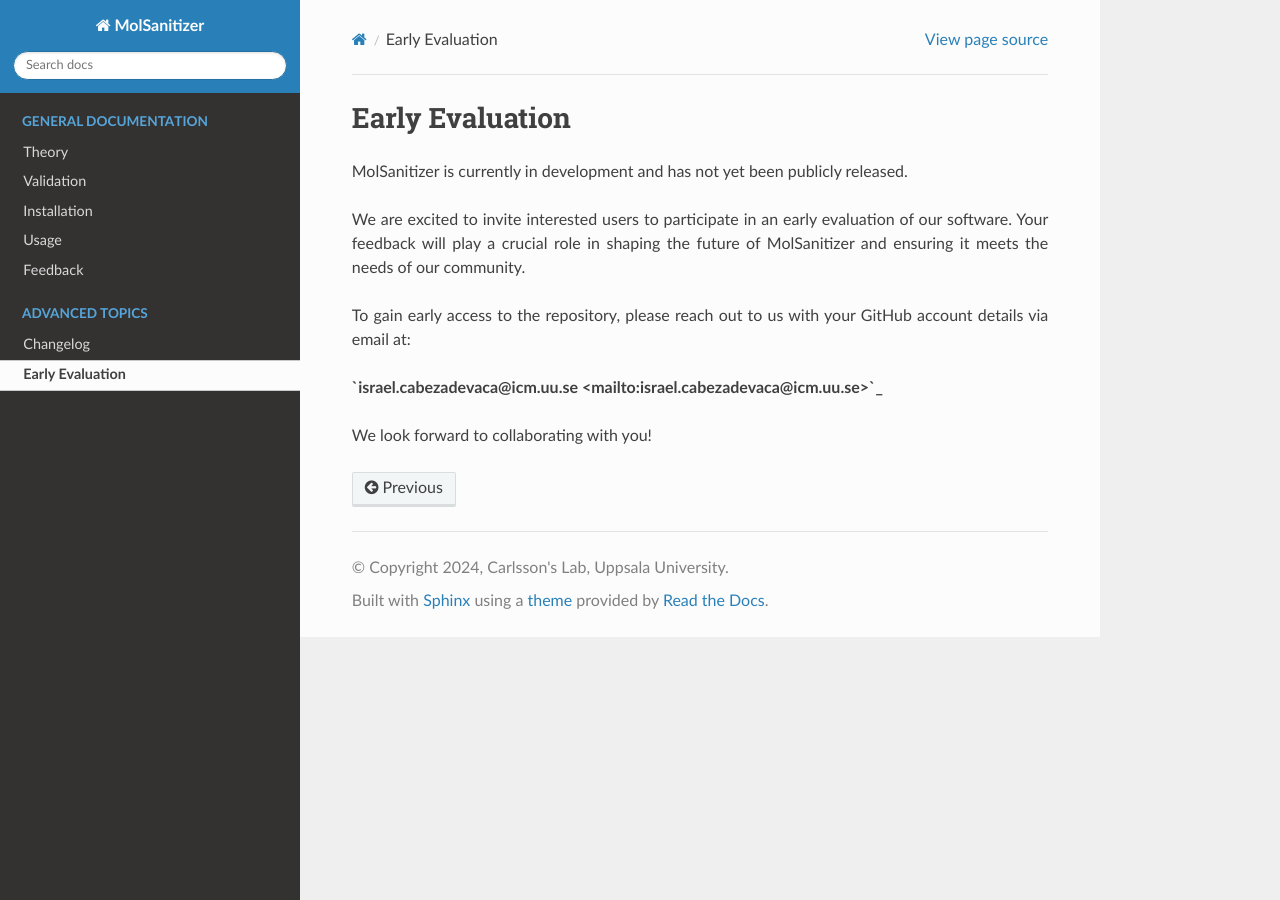
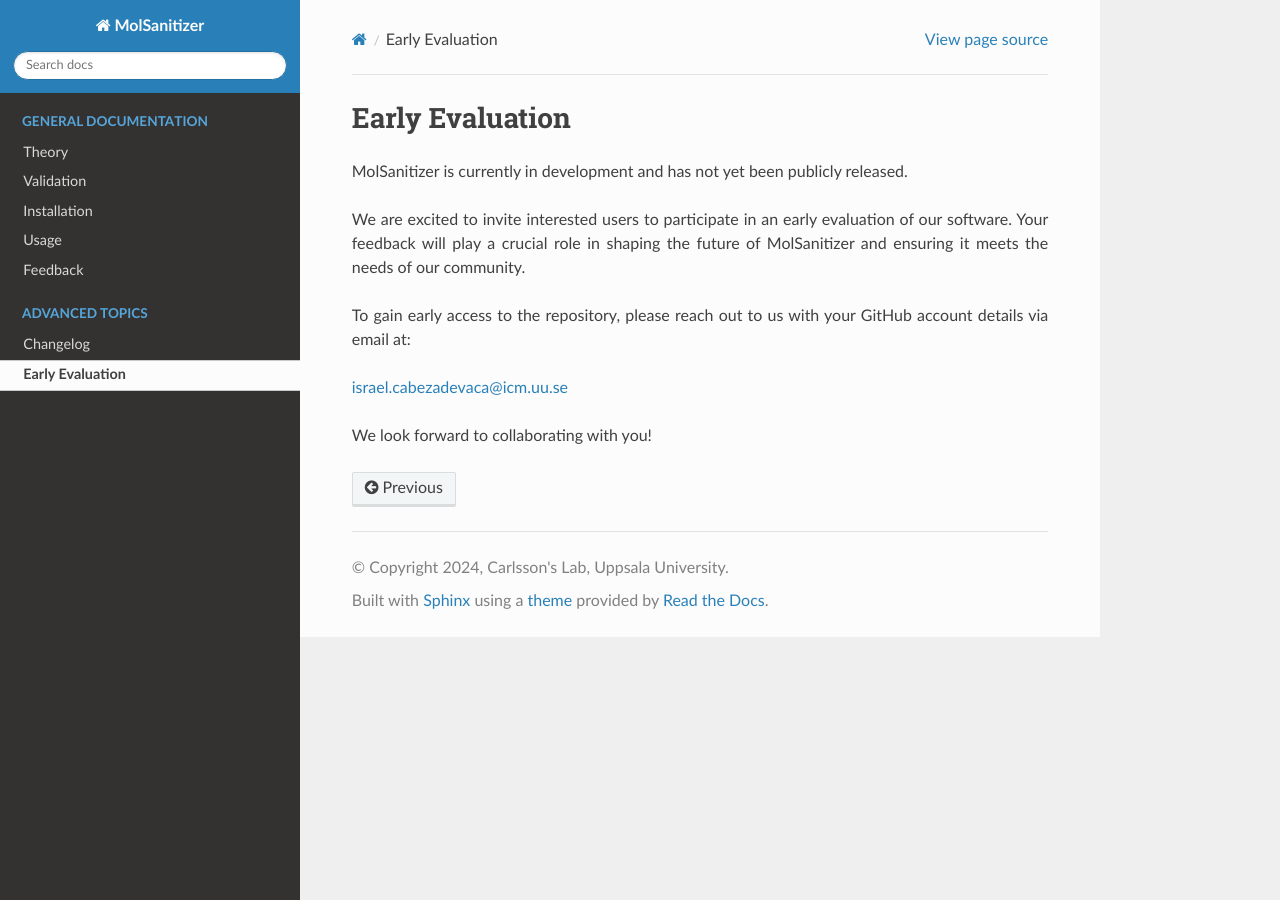
Before and after one commit to phonglam3103/msani-readthedocs, a Sphinx documentation site: the page built from docs/source/evaluation.rst, in a window 1280 px wide. Built offline with Sphinx 7.4.7 and the Read the Docs theme 3.1.0, drawn with Linux system fonts in a browser that asks for light colours; formulas are drawn with MathJax 3.

Commit message:
Fix formats

```diff
--- a/docs/source/evaluation.rst
+++ b/docs/source/evaluation.rst
@@ -7,7 +7,7 @@ We are excited to invite interested users to participate in an early evaluation
 
 To gain early access to the repository, please reach out to us with your GitHub account details via email at:
 
-**`israel.cabezadevaca@icm.uu.se <mailto:israel.cabezadevaca@icm.uu.se>`_**
+`israel.cabezadevaca@icm.uu.se <mailto:israel.cabezadevaca@icm.uu.se>`_
 
 
 We look forward to collaborating with you!
```
